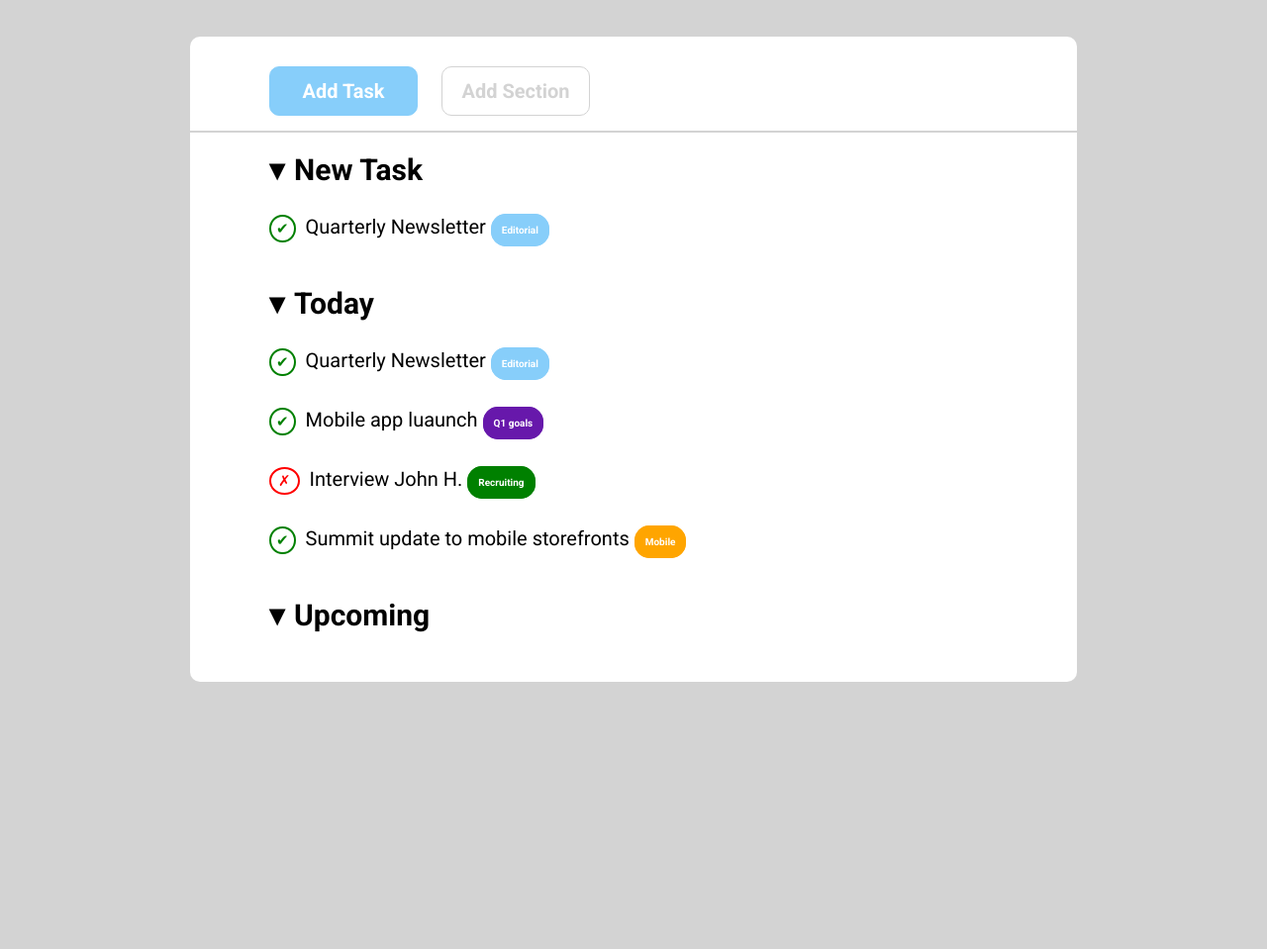
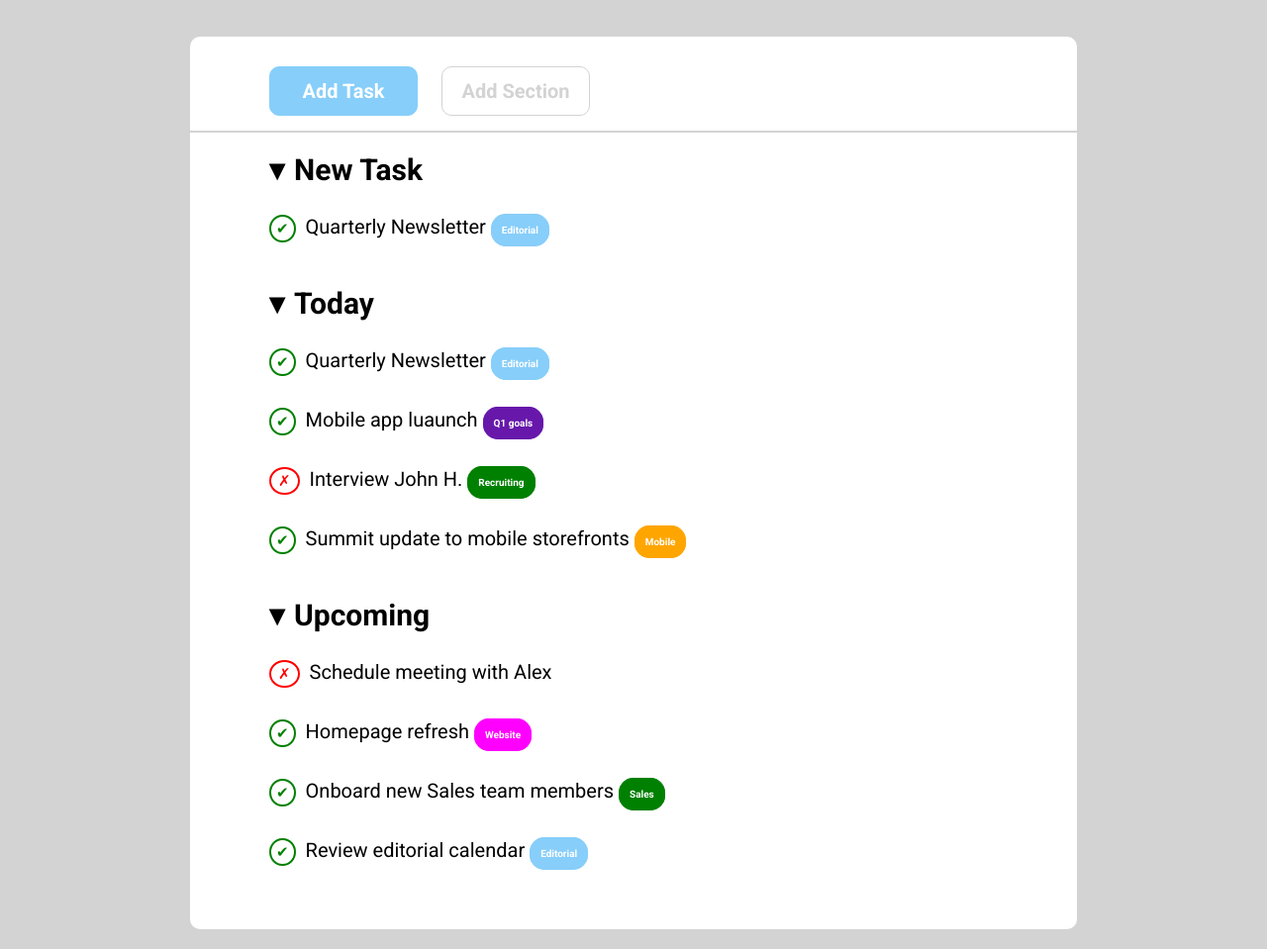
Before and after one commit to filippo1996/html-css-toboolist, a plain HTML site: page index.html in a window 1280 px wide. Shown: the part 113-1072 px from the top of the page at 99% size. Before the commit the page ends 802 px from the top, so only its background shows below. Drawn offline with Linux system fonts and the light colour scheme.

Commit message:
add lista argument

```diff
--- a/css/style.css
+++ b/css/style.css
@@ -64,6 +64,7 @@ main .container{
     width: 70%;
     margin: auto;
     border-radius: 10px;
+    margin-bottom: 20px;
 }
 
 .container .filter{
@@ -151,3 +152,8 @@ main .container{
     background-color: orange;
     border: 1px solid orange;
 }
+
+.plate.fuxia{
+    background-color: fuchsia;
+    border: 1px solid fuchsia;
+}
--- a/index.html
+++ b/index.html
@@ -44,7 +44,14 @@
                     </li>
                 </ul>
                 <ul>
-                    <li class="argument">Upcoming</li>
+                    <li class="argument">Upcoming
+                        <ul class="list">
+                            <li class="failed">Schedule meeting with Alex</li>
+                            <li class="done">Homepage refresh <span class="plate fuxia">Website</span></li>
+                            <li class="done">Onboard new Sales team members <span class="plate green">Sales</span></li>
+                            <li class="done">Review editorial calendar <span class="plate blue">Editorial</span></li>
+                        </ul>
+                    </li>
                 </ul>
             </div>
         </div>
```
